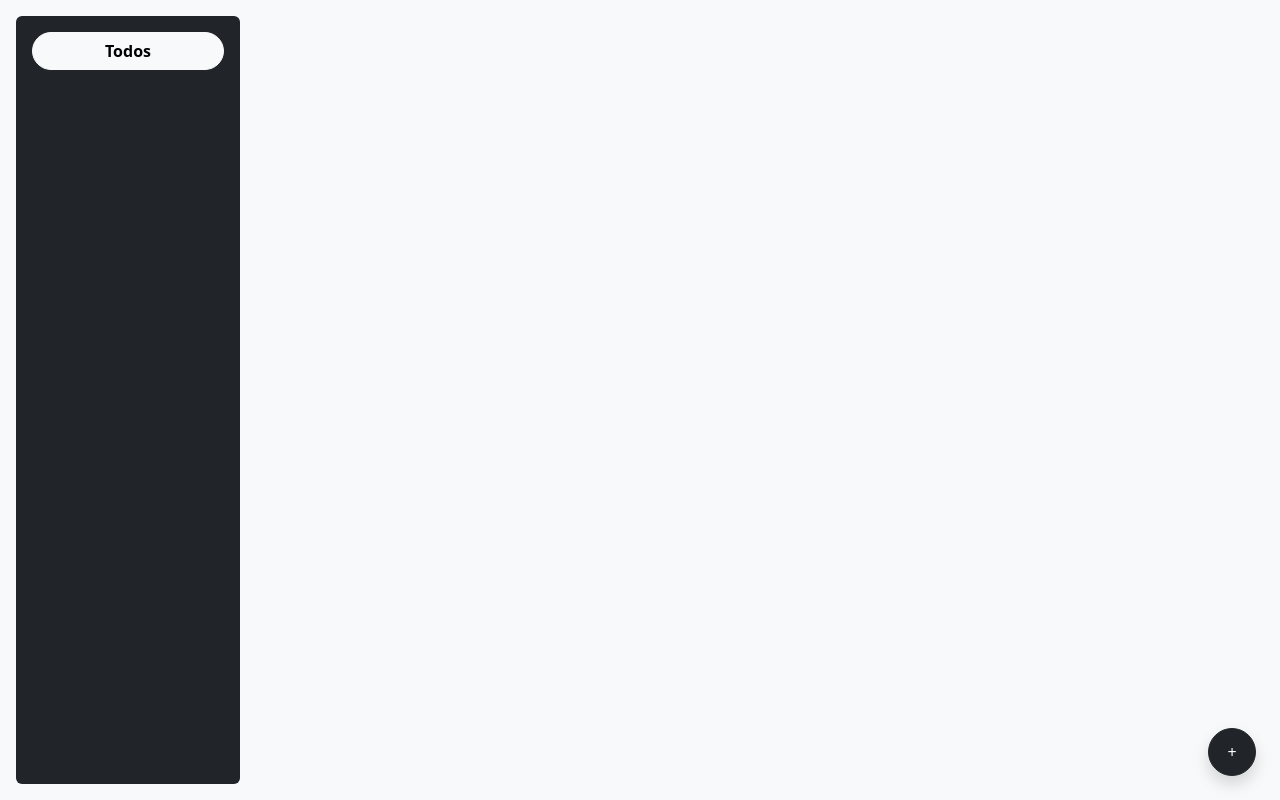
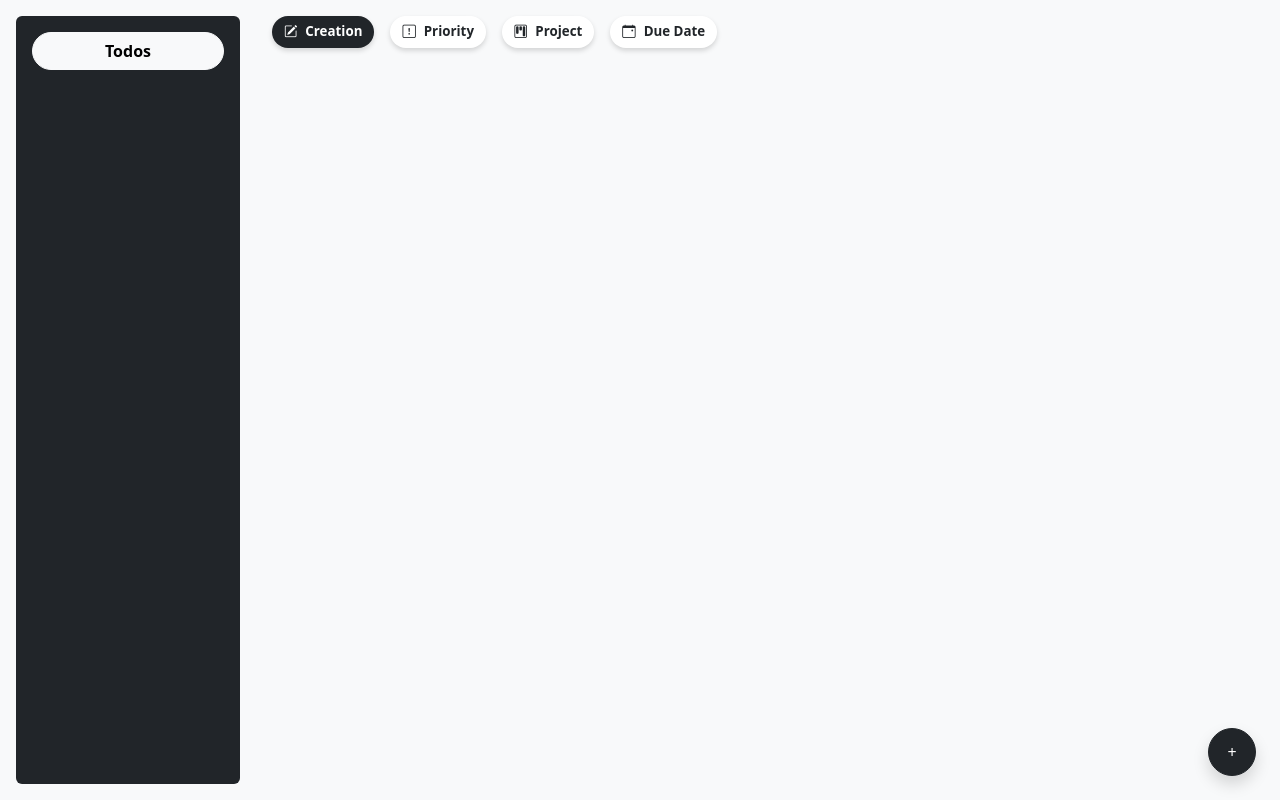
Before and after one commit to mark-P0/yata-test, a website built with webpack: page src/index.ejs in a window 1280 px wide. Built offline with nearby package versions, Linux system fonts and the light colour scheme.

Commit message:
Initialize sorting chip buttons

```diff
--- a/src/controller/pubsub.js
+++ b/src/controller/pubsub.js
@@ -13,6 +13,8 @@ class Event {
 }
 
 const Events = {
+  INITIALIZATION: new Event(),
+
   CREATE_TODO: new Event(),
   DELETE_TODO: new Event(),
   UPDATE_TODO_LIST: new Event(),
--- a/src/index.ejs
+++ b/src/index.ejs
@@ -9,7 +9,7 @@
     <!-- Populated by `HtmlWebpackPlugin` -->
   </head>
 
-  <body class="position-relative vw-100 vh-100 bg-light d-grid" id="app">
+  <body class="position-relative vw-100 vh-100 bg-light d-grid mx-auto" id="app">
     <p class="position-absolute top-0 start-0 vw-100 vh-100 text-bg-dark flex-center">
       This webapp requires JavaScript. Sorry!
     </p>
--- a/src/script.js
+++ b/src/script.js
@@ -7,12 +7,16 @@ import Main from './view/ui/Main.js';
 import Modal from './view/ui/Modal.js';
 import './view/visibility.js';
 import './controller/local-storage.js';
+import { Events } from './controller/pubsub.js';
 
 /* PWA Service Worker */
 if ('serviceWorker' in navigator) {
   navigator.serviceWorker.register('./service-worker.js');
 }
 
+/* Initialize elements as necessary */
+Events.INITIALIZATION.publish(null);
+
 /*  Build webpage via JS
  *  Also removes the JS requirement notice
  */
--- a/src/view/styles.css
+++ b/src/view/styles.css
@@ -6,44 +6,72 @@
 .fs-smaller {
   font-size: smaller;
 }
+.z-low {
+  z-index: -100;
+}
+.z-normal {
+  z-index: 0;
+}
+.z-high {
+  z-index: 100;
+}
+.border-none {
+  border: none;
+}
+.shadow-md {
+  --base-size: calc(1rem / 3);
+  box-shadow: 0 calc(var(--base-size) / 2) var(--base-size) rgb(0 0 0 / 15%);
+}
+.space-before::before {
+  margin-right: 0.5rem;
+}
+.space-after::after {
+  margin-left: 0.5rem;
+}
 
-.scrollbar-thin {
-  --scrollbar-width-thin: 0.5rem;
-  --scrollbar-color-thumb: rgba(var(--bs-dark-rgb), 1);
-  --scrollbar-color-track: rgba(var(--bs-primary-rgb), 0);
+.scrollbar {
+  --scrollbar-color: var(--bs-dark-rgb);
+  --scrollbar-opacity: 100%;
+  --scrollbar-thumb: rgba(var(--scrollbar-color), var(--scrollbar-opacity));
+
+  scrollbar-color: var(--scrollbar-thumb) transparent;
+}
+.scrollbar::-webkit-scrollbar-thumb {
+  background-color: var(--scrollbar-thumb);
+}
+.scrollbar::-webkit-scrollbar-track {
+  background-color: transparent;
 }
 /*  Firefox (CSS Scrollbar)
  *  https://developer.mozilla.org/en-US/docs/Web/CSS/CSS_Scrollbars
  */
 .scrollbar-thin {
   scrollbar-width: thin;
-  scrollbar-color: var(--scrollbar-color-thumb) var(--scrollbar-color-track);
 }
 /*  Chrome, Edge, Safari
  *  https://css-tricks.com/almanac/properties/s/scrollbar/
  *  https://www.digitalocean.com/community/tutorials/css-scrollbars
  */
 .scrollbar-thin::-webkit-scrollbar {
-  width: var(--scrollbar-width-thin);
+  /* `scrollbar-width: thin;` is roughly equivalent to `0.5rem` */
+  width: 0.5rem;
+  height: 0.5rem;
 }
-.scrollbar-thin::-webkit-scrollbar-thumb {
-  /* border-radius: var(--bs-border-radius); */
-  background-color: var(--scrollbar-color-thumb);
-}
-.scrollbar-thin::-webkit-scrollbar-track {
-  background-color: var(--scrollbar-color-track);
+.scrollbar-translucent {
+  --scrollbar-opacity: 5%;
 }
 
 #app {
+  max-width: 1440px;
   display: grid;
+}
+main {
+  padding: 5rem 1rem;
 }
 @media only screen and (min-width: 0px) {
   #app {
     grid-template-rows: min-content 1fr;
     grid-template-columns: initial;
-  }
-  main {
-    padding: 1rem;
   }
 }
 @media only screen and (min-width: 576px) {
--- /dev/null
+++ b/src/view/ui/ListSortingChips.js
@@ -0,0 +1,57 @@
+import { generateId } from 'src/model/id-generator.js';
+import { E } from '../__dom__.js';
+import { Events } from 'src/controller/pubsub.js';
+
+const SortingChipRadio = (group, text, icon) => {
+  let attributes;
+
+  const id = generateId('HTML');
+  attributes = { class: 'btn-check', type: 'radio', name: group, id };
+  const input = E('input', attributes);
+
+  attributes = {
+    class:
+      'position-absolute top-0 start-0 w-100 h-100 bg-white z-low rounded-pill',
+  };
+  const background = E('div', attributes);
+
+  const bi = `bi-${icon} space-before`;
+  attributes = {
+    class: `${bi} position-relative btn btn-outline-dark border-none shadow-md rounded-pill fw-semibold fs-smaller text-nowrap`,
+    for: id,
+  };
+  const label = E('label', attributes, text, [background]);
+
+  return [input, label];
+};
+
+const ListSortingChips = () => {
+  let attributes;
+
+  const id = generateId('HTML');
+  attributes = {
+    class:
+      'w-100 hstack gap-3 px-3 pt-3 py-2 overflow-auto scrollbar scrollbar-thin scrollbar-translucent',
+    id,
+  };
+  /** @type {HTMLElement} */
+  const chips = E('div', attributes, [
+    ...SortingChipRadio(id, 'Creation', 'pencil-square'),
+    ...SortingChipRadio(id, 'Priority', 'exclamation-square'),
+    ...SortingChipRadio(id, 'Project', 'kanban'),
+    ...SortingChipRadio(id, 'Due Date', 'calendar-event'),
+  ]);
+
+  Events.INITIALIZATION.subscribe(() => {
+    chips.firstElementChild.click(); // Default radio group to first button
+  });
+
+  attributes = { class: 'position-absolute top-0 start-0' };
+  const container = E('div', attributes, [
+    E('div', { class: 'position-fixed vw-100' }, [chips]),
+  ]);
+
+  return container;
+};
+
+export default ListSortingChips();
--- a/src/view/ui/ListToggles.js
+++ b/src/view/ui/ListToggles.js
@@ -7,13 +7,8 @@ const ListToggleData = {
 const ListToggle = ({ id, label }, parentId, isChecked = false) => {
   let attributes;
 
-  attributes = {
-    type: 'radio',
-    class: 'btn-check',
-    name: parentId,
-    id,
-  };
-  if (isChecked) Object.assign(attributes, { checked: true });
+  attributes = { class: 'btn-check', type: 'radio', name: parentId, id };
+  if (isChecked) attributes.checked = true;
   const input = E('input', attributes);
 
   attributes = {
--- a/src/view/ui/Main.js
+++ b/src/view/ui/Main.js
@@ -1,12 +1,13 @@
+import ListSortingChips from './ListSortingChips.js';
 import FloatingButton from './FloatingButton.js';
 import { TodoList } from './Lists.js';
 import { E } from '../__dom__.js';
 
 const Main = () => {
   const attributes = {
-    class: 'position-relative pb-5 overflow-auto scrollbar-thin',
+    class: 'position-relative overflow-auto scrollbar scrollbar-thin',
   };
-  const children = [TodoList, FloatingButton];
+  const children = [TodoList, FloatingButton, ListSortingChips];
 
   return E('main', attributes, children);
 };
```
Also changed, not shown: .cspell/dictionary.txt.
